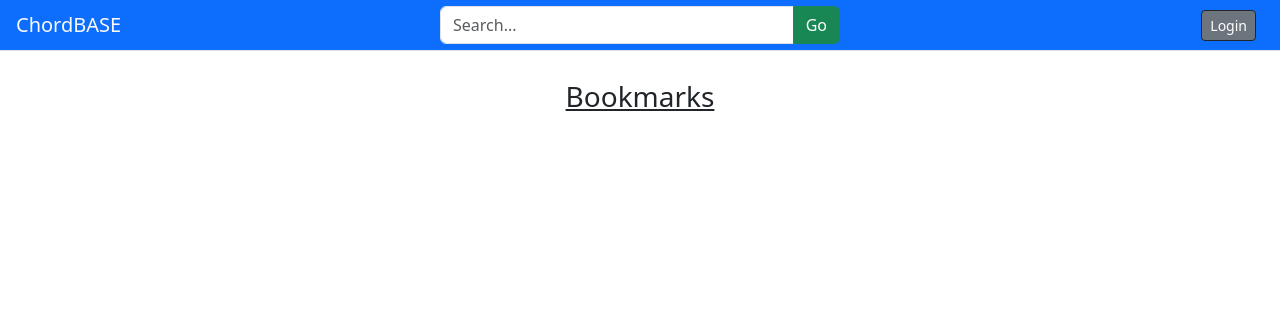
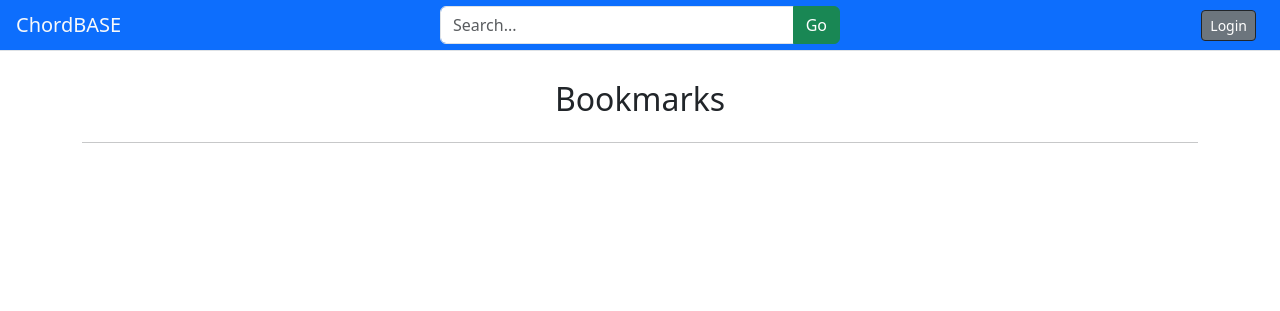
Before and after one commit to Daniel07070/springFinalProject, a Django app: page /bookmarks/ in a window 1280 px wide. Shown: the top 311 px of the page. Run offline with Django 5.2, Linux system fonts and the light colour scheme.

Commit message:
made the profile and bookmark page have the same layout by adding the navbar to the profile page

```diff
--- a/projectname/testing/testApp/templates/bookmarks.html
+++ b/projectname/testing/testApp/templates/bookmarks.html
@@ -4,8 +4,15 @@
 
 {% include "nav.html" %}
 
-<div style="margin-top: 80px;">
-    <h3 class="text-center my-4 text-decoration-underline">Bookmarks</h3>
+<div class="container" style="margin-top: 80px;">
+
+    <div class="text-center mb-4">
+        <h2>Bookmarks</h2>
+    </div>
+
+    <hr>
+
 </div>
 
+
 {% endblock %}
--- a/projectname/testing/testApp/templates/profile.html
+++ b/projectname/testing/testApp/templates/profile.html
@@ -2,9 +2,11 @@
 
 {% block content %}
 
-<div class="container mt-4">
+{% include "nav.html" %}
 
-    <div class="text-center mb-4">
+<div class="container mt-4" >
+
+    <div class="text-center mb-4" style="margin-top: 80px;">
         <h2>{{ user_obj.username }}</h2>
         <p>{{ user_obj.email }}</p>
     </div>
```
Also changed, not shown: projectname/testing/db.sqlite3, projectname/testing/media/user_uploads/IMG_8707.jpg (added).
